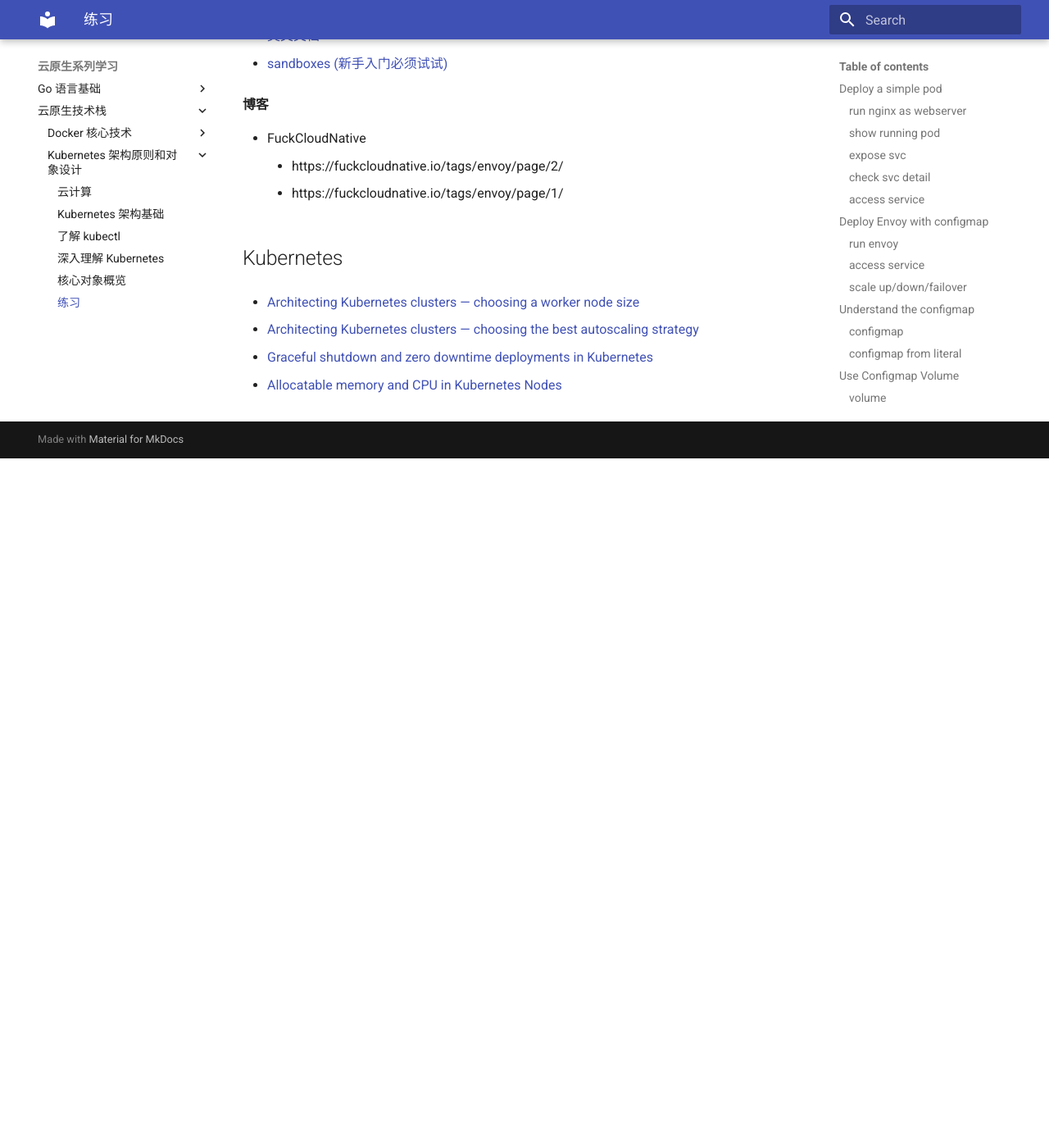
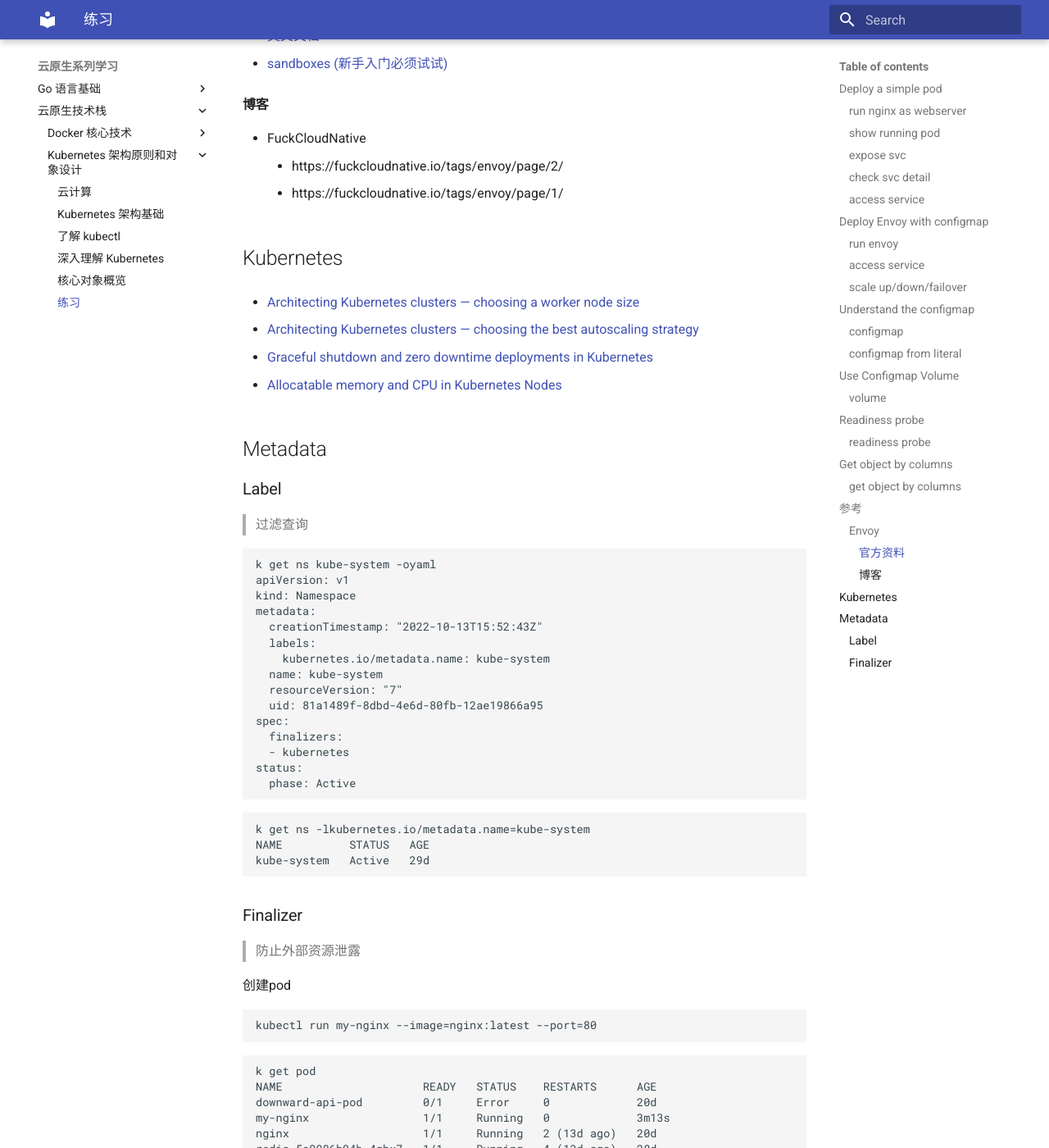
Before and after one commit to mkbooks/k8s-mengfanjie, an MkDocs documentation site: the page built from docs/2/2/6.md, in a window 1280 px wide and 1400 px high, scrolled down 5367 px. Shown: the whole window at 82% size. Built offline with MkDocs 1.6.1 and Material for MkDocs 9.7.7, drawn with Linux system fonts in a browser that asks for light colours; before the commit the page ends 5926 px from its top, so only the background shows below that; some of the changed text lies outside the part shown.

Commit message:
fix: 深入理解 Kubernetes

````diff
--- a/docs/2/2/6.md
+++ b/docs/2/2/6.md
@@ -257,3 +257,71 @@ kubectl get svc  -o=custom-columns=NAME:.metadata.name,CREATED:'.metadata.annota
 - [Graceful shutdown and zero downtime deployments in Kubernetes](https://learnk8s.io/graceful-shutdown)
 
 - [Allocatable memory and CPU in Kubernetes Nodes](https://learnk8s.io/allocatable-resources)
+
+## Metadata
+
+### Label
+> 过滤查询
+```
+k get ns kube-system -oyaml
+apiVersion: v1
+kind: Namespace
+metadata:
+  creationTimestamp: "2022-10-13T15:52:43Z"
+  labels:
+    kubernetes.io/metadata.name: kube-system
+  name: kube-system
+  resourceVersion: "7"
+  uid: 81a1489f-8dbd-4e6d-80fb-12ae19866a95
+spec:
+  finalizers:
+  - kubernetes
+status:
+  phase: Active
+```
+```
+k get ns -lkubernetes.io/metadata.name=kube-system
+NAME          STATUS   AGE
+kube-system   Active   29d
+```
+
+### Finalizer
+> 防止外部资源泄露
+
+创建pod
+```
+kubectl run my-nginx --image=nginx:latest --port=80
+```
+```
+k get pod
+NAME                     READY   STATUS    RESTARTS      AGE
+downward-api-pod         0/1     Error     0             20d
+my-nginx                 1/1     Running   0             3m13s
+nginx                    1/1     Running   2 (13d ago)   20d
+redis-5c9986b94b-4ghx7   1/1     Running   4 (13d ago)   28d
+```
+添加 finalizers
+```
+k edit pod my-nginx
+```
+```
+finalizers:
+- kubernetes
+```
+删除 pod (pod 停止，但是没有被完全删除，一直卡在 Terminating，会添加一个 deletionTimestamp 字段，表示删除操作时间。)
+```
+k delete pod my-nginx
+```
+```
+k get pod
+NAME                     READY   STATUS        RESTARTS      AGE
+downward-api-pod         0/1     Error         0             20d
+my-nginx                 0/1     Terminating   0             4m23s
+nginx                    1/1     Running       2 (13d ago)   20d
+redis-5c9986b94b-4ghx7   1/1     Running       4 (13d ago)   28d
+```
+删除 finalizers(只要值为空即可)
+```
+k edit pod my-nginx
+```
+删除成功
````
Also changed, not shown: docs/2/2/4.md (+1 -1 lines).
